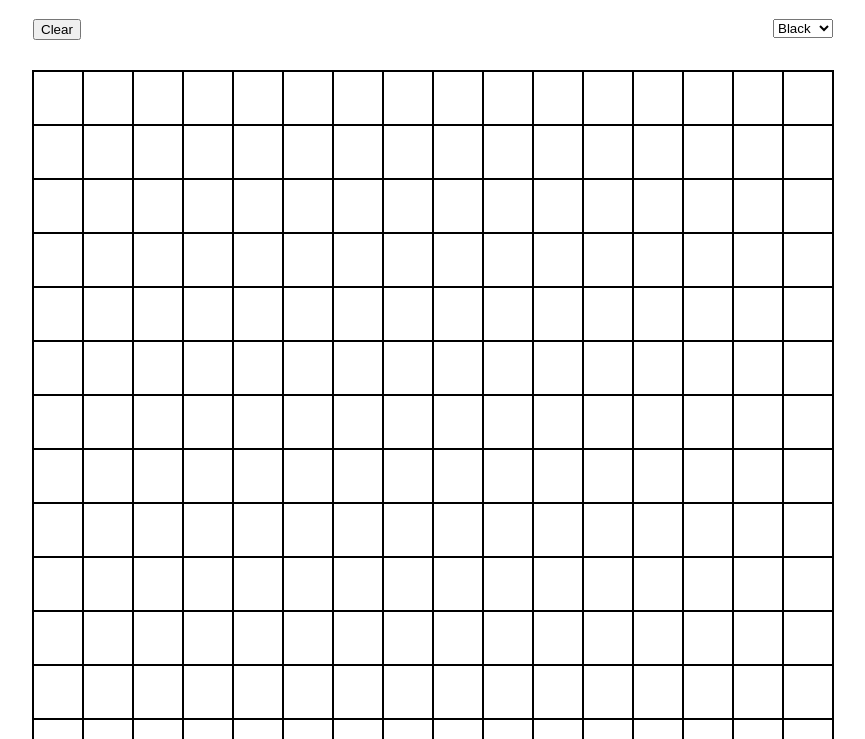
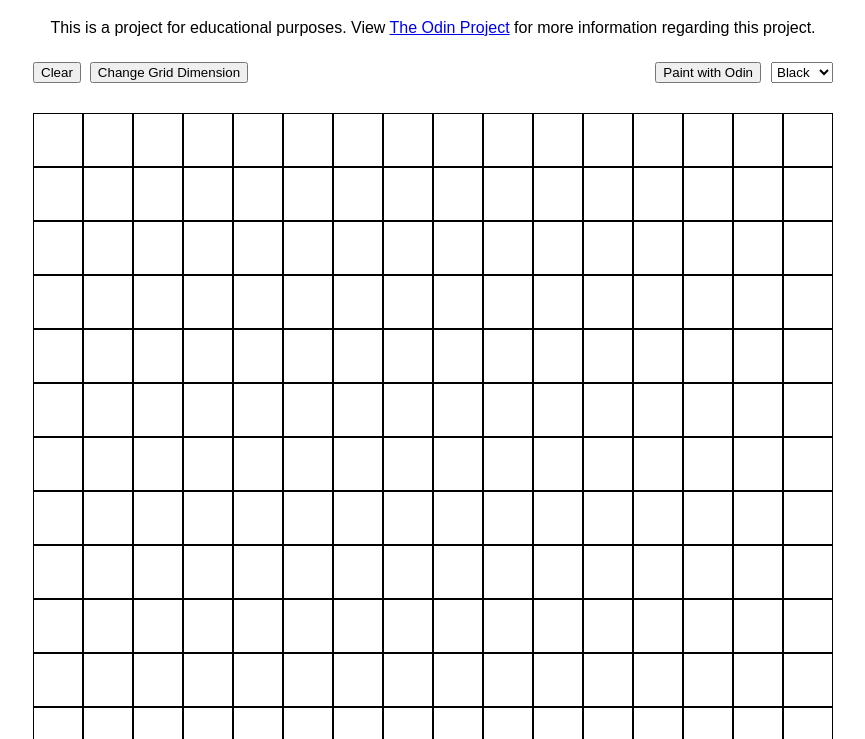
Before and after one commit to StefanoRusmigo/jquery-sketch, a plain HTML site: page index.html in a window 1280 px wide. Shown: the part 61-800 px from the top of the page, without its empty margins (207-1072 px from the left). Drawn offline with nearby package versions, Linux system fonts and the light colour scheme.

Commit message:
Added jquery, css, and html.

```diff
--- a/index.html
+++ b/index.html
@@ -9,16 +9,20 @@
 </head>
 <body>
     <h1>JavaScript &amp; jQuery Project</h1>
+    <p>This is a project for educational purposes.
+        View <a href="http://www.theodinproject.com/courses/web-development-101/lessons/javascript-and-jquery">
+        The Odin Project</a> for more information regarding this project.</p>
     <div class = "userSettings">
         <button id="clear" type="button">Clear</button>
+        <button id="gridSize" type="button">Change Grid Dimension</button>
         <select id="chooseColor">
             <option value="black">Black</option>
             <option value="red">Red</option>
             <option value="green">Green</option>
             <option value="blue">Blue</option>
         </select>
+        <button id="odin" type="button">Paint with Odin</button>
     </div>
-
 
 
     <div class = "container"> <!-- jQuery creates 16x16 table here -->
--- a/scripts/javascript.js
+++ b/scripts/javascript.js
@@ -1,29 +1,32 @@
 $(document).ready(function() {
-    createDivs();
-    drawOnCanvas("black");
+    createDivs(16);
     clearCanvas();
     changeColor();
+    changeGridSize();
 });
 
-
-
-
 // creates the 16 divs to use as squares
-function createDivs() {
+function createDivs(gridDimension) {
+    $(".container").children().remove();
     $(".container").append("<table>");
-    for(i=0; i<16; i++) {
+    for(i=0; i< gridDimension; i++) {
         $(".container").append("<tr>");
-        for(j=0; j <=15; j++) {
-            $(".container").append("<td></td>");
+        for(j=0; j < gridDimension; j++) {
+            $(".container").append("<td></td>")
+            $("td").css("height", 800/gridDimension);
+            $("td").css("width", 800/gridDimension);
         }
         $(".container").append("</tr>");
     }
     $(".container").append("</table>");
+    drawOnCanvas(getColor());
+    paintOdin();
 };
 
 // allows user to draw on canvas
 function drawOnCanvas(color) {
     $("td").hover(function() {
+        $(this).css("background-image", "none");
         $(this).css("background-color", color);
     });
 };
@@ -32,12 +35,40 @@ function drawOnCanvas(color) {
 function clearCanvas() {
     $("#clear").click(function() {
         $("td").css("background-color", "white");
+        $("td").css("background-image", "none");
     });
 };
+
+// changes the dimensions of grid by asking user for new size, only allows numbers
+function changeGridSize() {
+    $("#gridSize").click(function() {
+        var userDimension = prompt("Enter the grid size (i.e. enter 10 for a 10x10 grid)")
+        while (isNaN(userDimension) === true) {
+            userDimension = prompt("Please enter a number for the grid size.");
+        }
+        createDivs(userDimension);
+    });
+};
+
+function getColor() {
+    return $('#chooseColor').val();
+}
 
 // allows user to select color to draw with
 function changeColor() {
     $('select').on('change', function() {
-        drawOnCanvas( this.value );
+        var color = this.value;
+        drawOnCanvas(color);
     });
 };
+
+// allows user to use the odin logo as their paintbrush
+function paintOdin() {
+    $('#odin').click(function() {
+        $("td").hover(function() {
+            $(this).css("background-color", "none");
+            $(this).css("background-image", 'url("images/odinLogo.jpeg")');
+            $(this).css("background-size", "100% 100%");
+        });
+    });
+};
--- a/styles/main.css
+++ b/styles/main.css
@@ -1,6 +1,12 @@
 h1 {
     text-align: center;
     font-family: Arial, Helvetica, sans-serif;
+}
+
+p {
+    text-align: center;
+    font-family: Arial, Helvetica, sans-serif;
+    margin-bottom: 25px;
 }
 
 td {
@@ -10,10 +16,15 @@ td {
     background-color: #ffffff;
 }
 
+img {
+    max-width: 100%;
+    max-height: 100%;
+}
+
 .container {
-    border: 1px solid #000000;
     width: 800px;
-    margin: 0 auto;
+    height: 800px;
+    margin: 0 auto 75px auto;
 }
 
 .userSettings {
@@ -21,11 +32,20 @@ td {
     margin: 0 auto 30px auto;
 }
 
+#odin {
+    float: right;
+}
 
 #chooseColor {
     float: right;
+    padding: 1px 1px 1px 1px;
+    margin-left: 10px;
 }
 
-#red {
-    background-color: red;
+#clear {
+    margin-right: 5px;
 }
+
+#applyOdin {
+    background-image: url("images/odinLogo.jpg");
+}
```
Also changed, not shown: images/odinLogo.jpeg (added).
